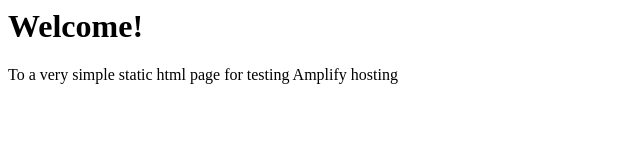
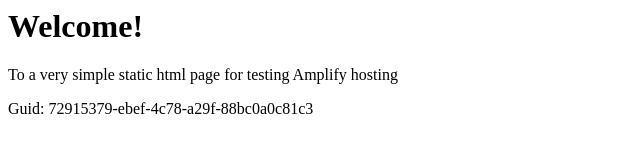
Before and after one commit to aws-aemilia-lhr/Github-PR-Commit-Integration-Test-DoNotTouch-v0-preprod-eu-west-2, a website: page src/index.html in a window 1280 px wide. Shown: the whole page, without its empty margins (0-640 px from the left). Drawn offline with Linux system fonts and the light colour scheme.

Commit message:
commit from integ tests

```diff
--- a/src/index.html
+++ b/src/index.html
@@ -1,3 +1,5 @@
+
+
 <html lang="en">
 
 <head>
@@ -10,6 +12,6 @@
 <body>
     <h1>Welcome!</h1>
     <p>To a very simple static html page for testing Amplify hosting</p>
-</body>
+    <p>Guid: 72915379-ebef-4c78-a29f-88bc0a0c81c3</p></body>
 
 </html>
```
